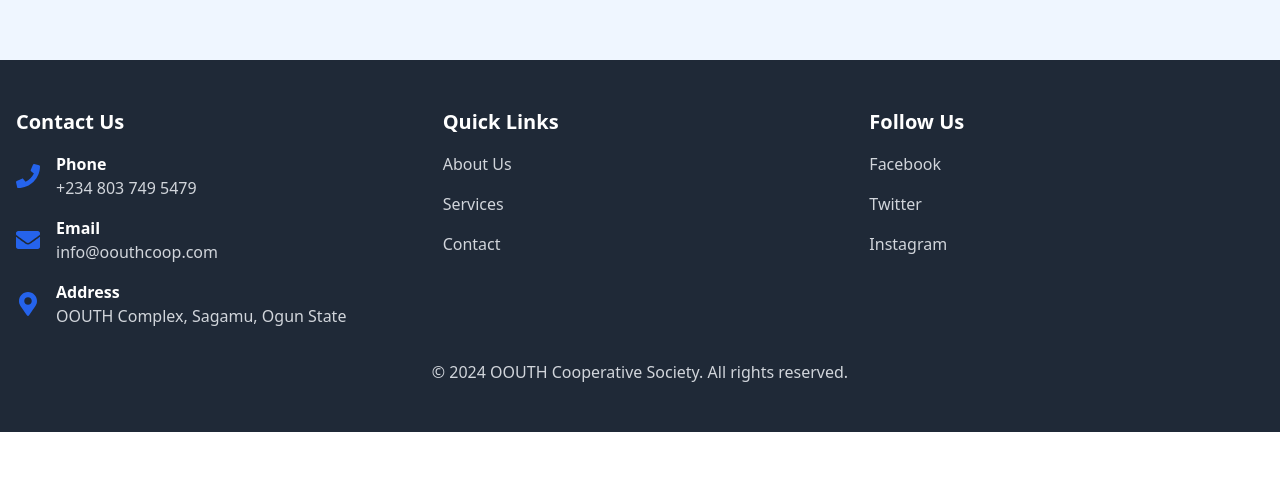
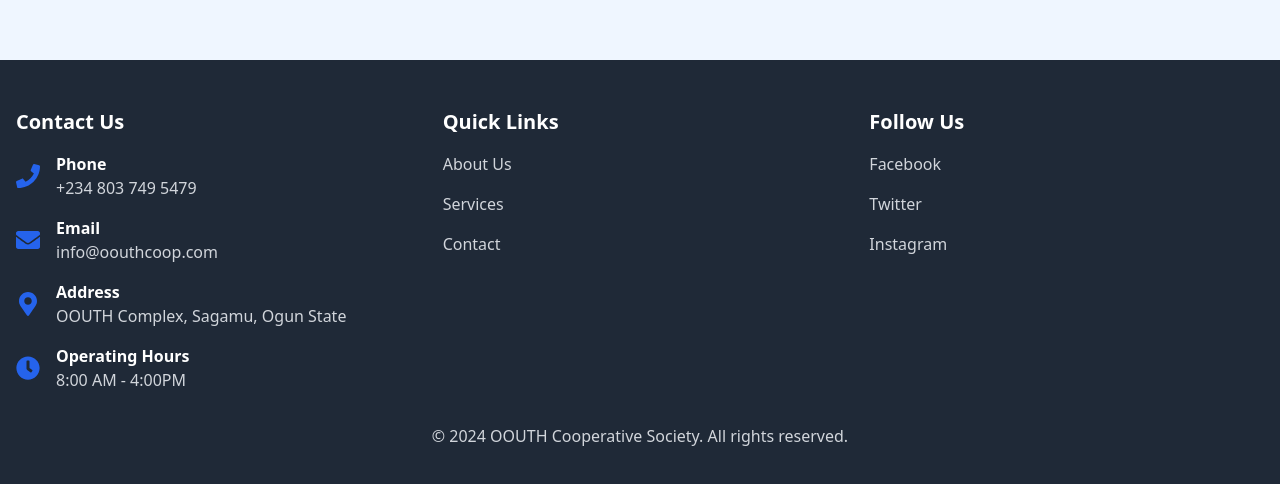
Before and after one commit to meowbanky/oouthcoop, a React (Create React App) app: page /contact in a window 1280 px wide. Shown: the part 812-1296 px from the top of the page. Before the commit the page ends 1244 px from the top, so only its background shows below. Built offline with nearby package versions, Linux system fonts and the light colour scheme.

Commit message:
Updated footer (location address)

```diff
--- a/src/components/Footer.js
+++ b/src/components/Footer.js
@@ -1,5 +1,5 @@
 import React from 'react';
-import { FaPhone, FaEnvelope, FaMapMarkerAlt } from 'react-icons/fa';
+import { FaPhone, FaEnvelope, FaMapMarkerAlt, FaClock } from 'react-icons/fa';
 import QuickLinks from './QuickLinks'; // Correct import path
 
 const Footer = () => {
@@ -32,6 +32,13 @@ const Footer = () => {
                                     <p className="text-gray-300">OOUTH Complex, Sagamu, Ogun State</p>
                                 </div>
                             </div>
+                            <div className="flex items-center gap-4">
+                                <FaClock className="w-6 h-6 text-blue-600" />
+                                <div>
+                                    <p className="font-semibold">Operating Hours</p>
+                                    <p className="text-gray-300">8:00 AM - 4:00PM</p>
+                                </div>
+                            </div>
                         </div>
                     </div>
 
```
